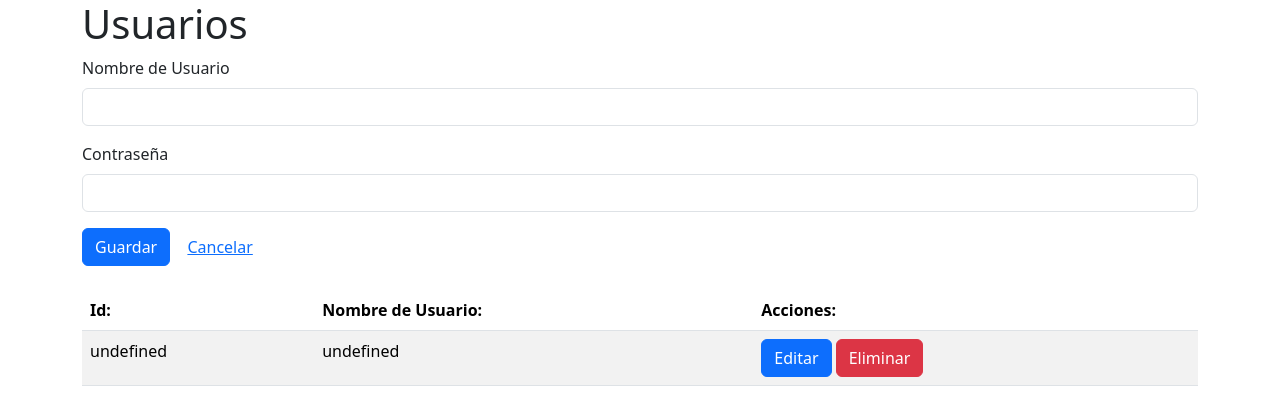
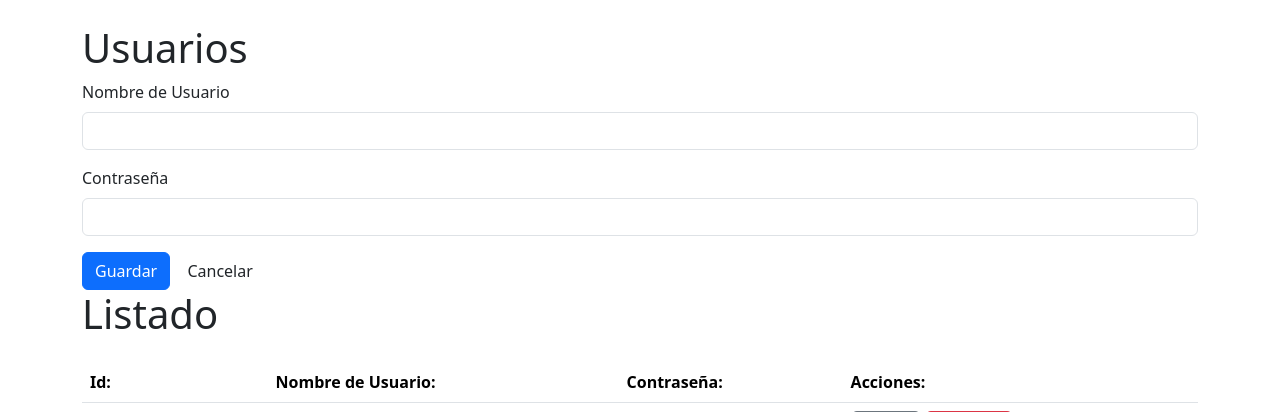
Before and after one commit to AridayPerez/flask7b, a Flask app: page / in a window 1280 px wide. Shown: the top 412 px of the page. Run offline with Flask 3, Linux system fonts and the light colour scheme; tables that the repository leaves empty or names only in its code hold one stand-in row (values such as "Sample post"); some libraries are stand-ins or nearby versions.

Commit message:
Update app.html

```diff
--- a/templates/app.html
+++ b/templates/app.html
@@ -10,9 +10,9 @@
 </head>
 <body>
     <div class="container">
+        <br>
         <h1>Usuarios</h1>
 
-        <!-- Formulario para crear o actualizar usuarios -->
         <form id="frmUsuario" method="post">
             <input type="hidden" id="id_usuario" name="id_usuario">
             <div class="mb-3">
@@ -24,15 +24,16 @@
                 <input type="password" id="contrasena" name="contrasena" class="form-control">
             </div>
             <button id="guardar" class="btn btn-primary">Guardar</button>
-            <button type="reset" class="btn btn-link">Cancelar</button>
+            <button type="reset" class="btn">Cancelar</button>
         </form>
 
-        <!-- Tabla para mostrar los usuarios -->
-        <table class="table table-striped mt-4">
+        <h1>Listado</h1>
+        <table class="table mt-4">
             <thead>
                 <tr>
                     <th>Id:</th>
                     <th>Nombre de Usuario:</th>
+                    <th>Contraseña:</th>
                     <th>Acciones:</th>
                 </tr>
             </thead>
@@ -41,7 +42,6 @@
     </div>
 
     <script>
-        // Cargar usuarios al cargar la página
         function cargarUsuarios() {
             $.get("/usuarios", function (usuarios) {
                 $("#tbodyUsuarios").html("");
@@ -50,8 +50,9 @@
                         <tr>
                             <td>${usuario.Id_Usuario}</td>
                             <td>${usuario.Nombre_Usuario}</td>
+                            <td>${usuario.Contrasena}</td>
                             <td>
-                                <button class="btn btn-primary btn-editar" data-id="${usuario.Id_Usuario}">Editar</button>
+                                <button class="btn btn-secondary btn-editar" data-id="${usuario.Id_Usuario}">Editar</button>
                                 <button class="btn btn-danger btn-eliminar" data-id="${usuario.Id_Usuario}">Eliminar</button>
                             </td>
                         </tr>
@@ -60,7 +61,6 @@
             });
         }
 
-        // Editar usuario usando ruta sin query string
         $(document).on("click", ".btn-editar", function () {
             const id_usuario = $(this).data("id");
             $.get(`/usuarios/editar/${id_usuario}`, function (usuario) {
@@ -70,7 +70,6 @@
             });
         });
 
-        // Eliminar usuario usando ID en la URL
         $(document).on("click", ".btn-eliminar", function () {
             if (!confirm("¿Deseas eliminar este usuario?")) return;
             const id_usuario = $(this).data("id");
@@ -79,7 +78,6 @@
             });
         });
 
-        // Guardar o actualizar usuario
         $("#frmUsuario").submit(function (event) {
             event.preventDefault();
             const url = $("#id_usuario").val() ? "/usuarios/guardar" : "/usuarios/guardar";
@@ -89,11 +87,9 @@
             });
         });
 
-        // Cargar usuarios al inicio
         $(document).ready(function () {
             cargarUsuarios();
 
-            // Pusher para actualizaciones en tiempo real
             const pusher = new Pusher("87d2c26ba36c6da2dc5f", { cluster: "us2" });
             const channel = pusher.subscribe("canalUsuarios");
             channel.bind("actualizacion", function () {
```
